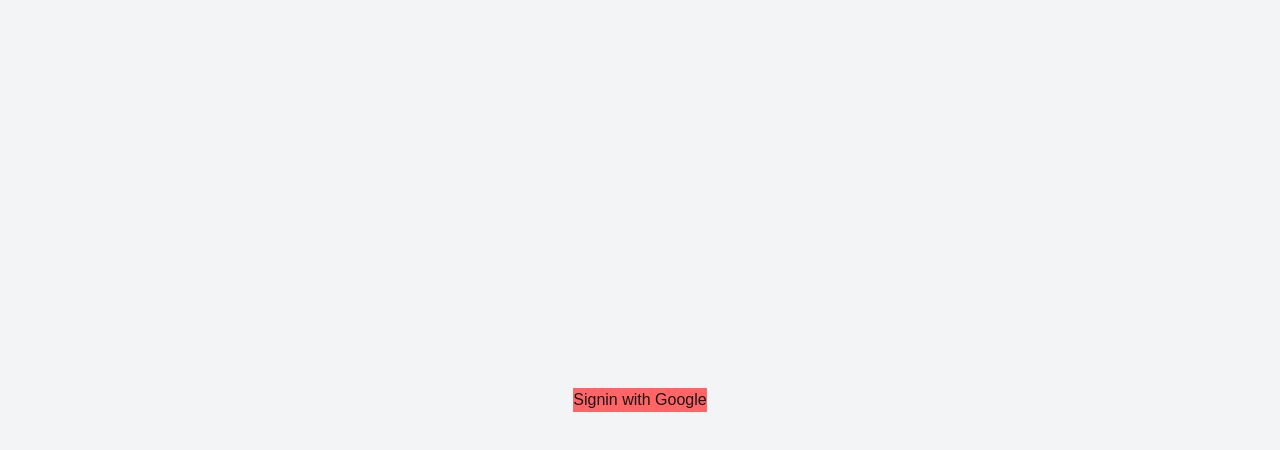
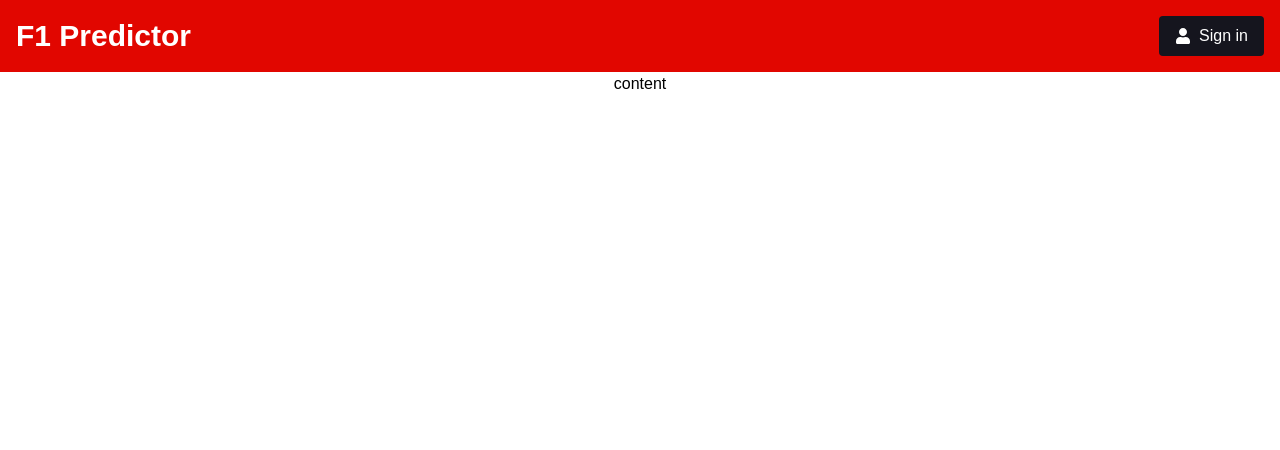
Before and after one commit to RowMur/f1-predictor, a Next.js app: page / in a window 1280 px wide. Shown: the top 450 px of the page. Built offline with nearby package versions, Linux system fonts and the light colour scheme; no server answers.

Commit message:
feat: navbar

```diff
--- a/package.json
+++ b/package.json
@@ -15,7 +15,8 @@
         "next": "15.2.0",
         "next-auth": "5.0.0-beta.25",
         "react": "^19.0.0",
-        "react-dom": "^19.0.0"
+        "react-dom": "^19.0.0",
+        "react-icons": "^5.5.0"
     },
     "devDependencies": {
         "@eslint/eslintrc": "^3",
--- a/src/app/globals.css
+++ b/src/app/globals.css
@@ -3,22 +3,16 @@
 @theme {
     --font-sans: var(--font-geist-sans);
     --font-mono: var(--font-geist-mono);
-}
 
-:root {
-    --background: #ffffff;
-    --foreground: #171717;
-}
-
-@media (prefers-color-scheme: dark) {
-    :root {
-        --background: #0a0a0a;
-        --foreground: #ededed;
-    }
+    --color-red: #E10600;
+    --color-white: #FFF;
+    --color-black: #000;
+    --color-dark: #15151E;
+    --color-gray: #999;
 }
 
 body {
-    color: var(--foreground);
-    background: var(--background);
+    color: var(--color-black);
+    background: var(--color-white);
     font-family: Arial, Helvetica, sans-serif;
 }
--- a/src/app/layout.tsx
+++ b/src/app/layout.tsx
@@ -1,6 +1,8 @@
 import type { Metadata } from 'next'
 import { Geist, Geist_Mono } from 'next/font/google'
 import './globals.css'
+import { auth, signIn, signOut } from '@/auth'
+import { FaUser } from 'react-icons/fa'
 
 const geistSans = Geist({
     variable: '--font-geist-sans',
@@ -13,21 +15,50 @@ const geistMono = Geist_Mono({
 })
 
 export const metadata: Metadata = {
-    title: 'Create Next App',
-    description: 'Generated by create next app',
+    title: 'F1 Predictor',
+    description: 'Predict upcoming F1 races',
 }
 
-export default function RootLayout({
+export default async function RootLayout({
     children,
 }: Readonly<{
     children: React.ReactNode
 }>) {
+    const session = await auth()
     return (
         <html lang="en">
             <body
                 className={`${geistSans.variable} ${geistMono.variable} antialiased`}
             >
-                {children}
+                <nav className="min-h-16 bg-red text-white justify-between flex items-center p-4">
+                    <h1 className="font-bold text-3xl">F1 Predictor</h1>
+                    <div className="flex gap-3">
+                        {session ? (
+                            <button
+                                className="bg-dark rounded py-2 px-4 hover:cursor-pointer hover:bg-black flex gap-2 items-center"
+                                onClick={async () => {
+                                    'use server'
+                                    await signOut()
+                                }}
+                            >
+                                <FaUser />
+                                <span>Sign out</span>
+                            </button>
+                        ) : (
+                            <button
+                                className="bg-dark rounded py-2 px-4 hover:cursor-pointer hover:bg-black flex gap-2 items-center"
+                                onClick={async () => {
+                                    'use server'
+                                    await signIn('google')
+                                }}
+                            >
+                                <FaUser />
+                                <span>Sign in</span>
+                            </button>
+                        )}
+                    </div>
+                </nav>
+                <main>{children}</main>
             </body>
         </html>
     )
--- a/src/app/page.tsx
+++ b/src/app/page.tsx
@@ -1,20 +1,3 @@
-import { auth, signIn } from '@/auth'
-
 export default async function Home() {
-    const session = await auth()
-    console.log(session)
-    return (
-        <div className="min-h-screen bg-gray-100 grid place-items-center">
-            <form
-                action={async () => {
-                    'use server'
-                    await signIn('google')
-                }}
-            >
-                <button type="submit" className="bg-red-400">
-                    Signin with Google
-                </button>
-            </form>
-        </div>
-    )
+    return <div className="h-full grid place-items-center">content</div>
 }
```
Also changed, not shown: 1 other file (tests, documents, lock files or other folders).
